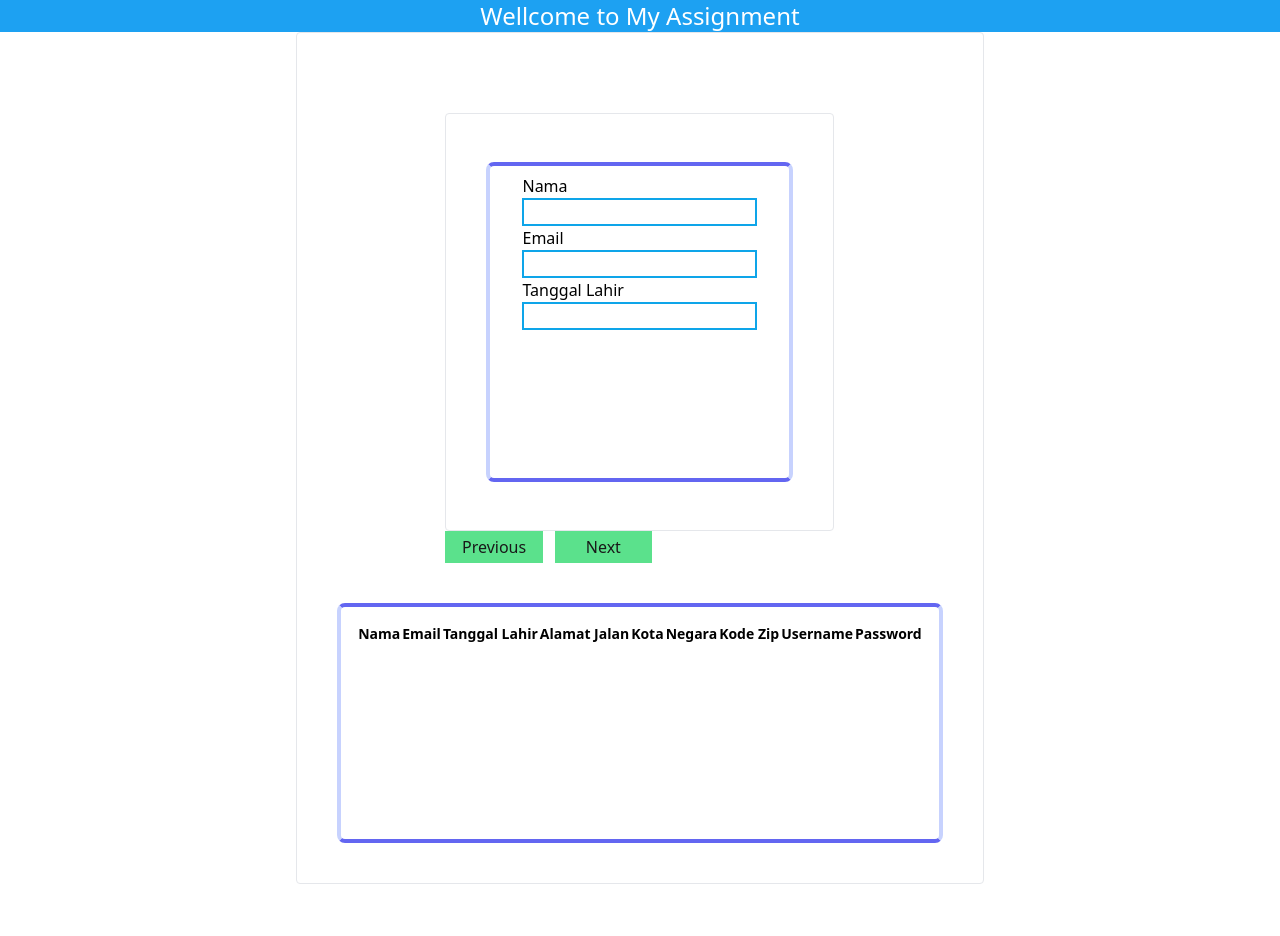
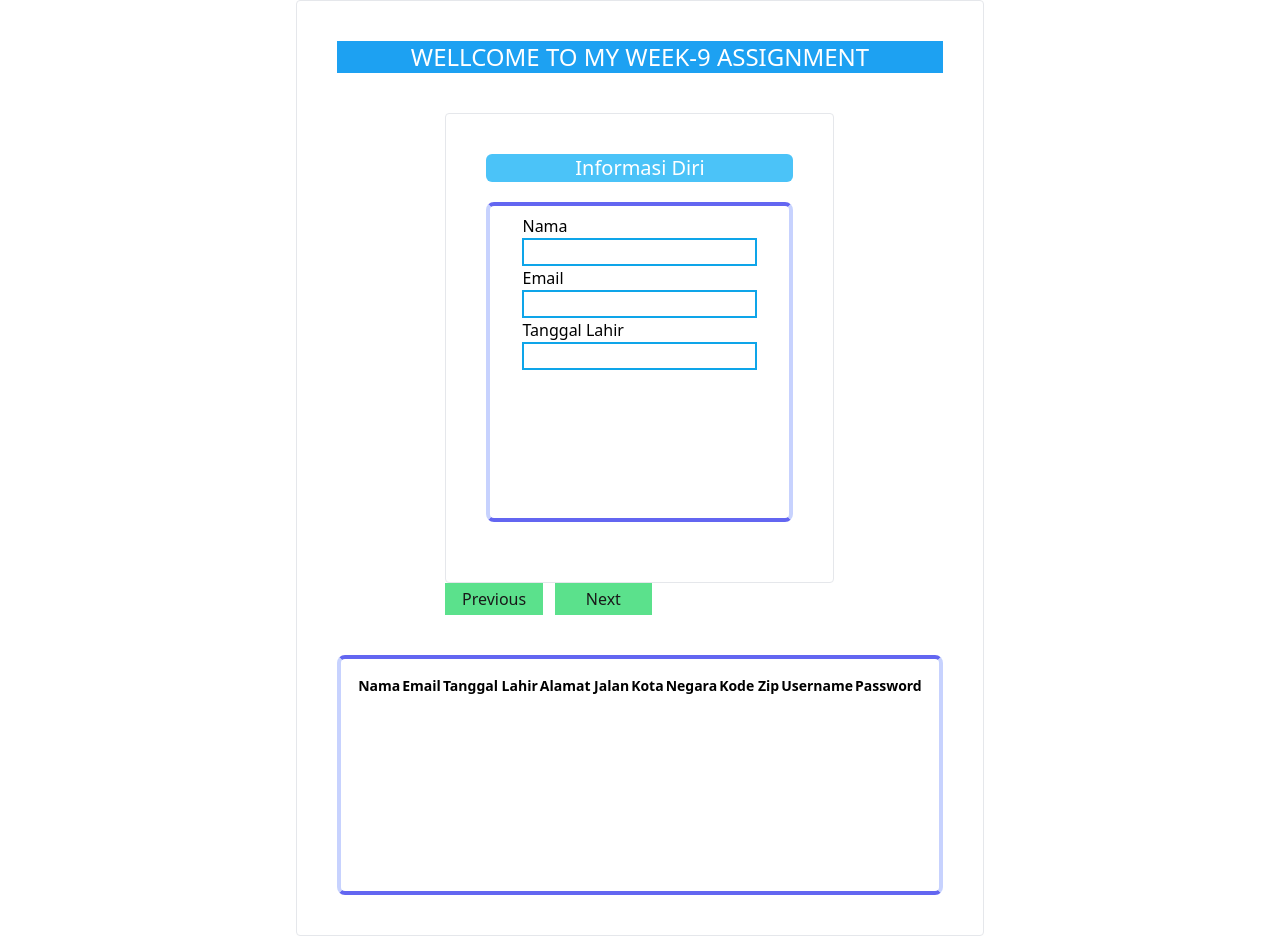
Before and after one commit to revou-fsse-3/Module-4-Imanmaris, a React (Vite) app: page / in a window 1280 px wide. Before the commit the page ends 884 px from the top, so only its background shows below. Built offline with nearby package versions, Linux system fonts and the light colour scheme; the HTML template or start-up script is replaced by a standard one.

Commit message:
first commit assignment week-10

```diff
--- a/src/App.tsx
+++ b/src/App.tsx
@@ -9,9 +9,10 @@ function App() {
   return (
     <>
 
-      <h1 className="text-2xl bg-[#1da1f2] text-white flex justify-center">Wellcome to My Assignment</h1>
 
-      <div className="flex flex-wrap flex-col items-center">
+
+      <div className="flex flex-wrap flex-col items-center justify-center">
+
       <HomeContainer />
       </div>
     </>
--- a/src/containers/HomeContainer/index.tsx
+++ b/src/containers/HomeContainer/index.tsx
@@ -59,7 +59,7 @@ const HomeContainer = () => {
             street: yup.string().required(),
             city: yup.string().required(),
             state: yup.string().required(),
-            code: yup.string().required(),
+            code: yup.number().required(),
             username: yup.string().required(),
             password: yup.string().required(),
 
@@ -73,10 +73,13 @@ const HomeContainer = () => {
         <>
             <Card border className={'flex flex-wrap flex-col items-center'}>
 
+                <h1 className="w-full text-2xl bg-[#1da1f2] text-white flex justify-center">WELLCOME TO MY WEEK-9 ASSIGNMENT</h1>
+
                     <Card border={false}>
                         {step === 1 && (
                             <Card border>
-                            <form onSubmit={forMik.handleSubmit} className=" h-[20rem] my-2 px-8 py-2 rounded-lg border-4 border-indigo-200 border-y-indigo-500 ">
+                                <h2 className="w-full text-xl bg-sky-400/[.9] text-white flex justify-center rounded-md">Informasi Diri</h2>
+                                <form onSubmit={forMik.handleSubmit} className=" h-[20rem] my-5 px-8 py-2 rounded-lg border-4 border-indigo-200 border-y-indigo-500 ">
                                     <div>
                                         <Text>{'Nama'}</Text>
                                         <Input className="border-solid border-2 border-sky-500"
@@ -128,7 +131,8 @@ const HomeContainer = () => {
 
                         {step === 2 && (
                             <Card border>
-                            <form onSubmit={forMik.handleSubmit} className=" h-[25rem] my-2 px-8 py-2 rounded-lg border-4 border-indigo-200 border-y-indigo-500 ">
+                                <h2 className="w-full text-xl bg-sky-400/[.9] text-white flex justify-center rounded-md">Informasi Tempat Tinggal</h2>
+                                <form onSubmit={forMik.handleSubmit} className=" h-[25rem] my-5 px-8 py-2 rounded-lg border-4 border-indigo-200 border-y-indigo-500 ">
                                     <div>
                                         <Text>{'Alamat Jalan'}</Text>
                                         <Input className="border-solid border-2 border-sky-500"
@@ -195,7 +199,8 @@ const HomeContainer = () => {
 
                         {step === 3 && (
                             <Card border>
-                            <form onSubmit={forMik.handleSubmit} className=" h-[20rem] my-2 px-8 py-2 rounded-lg border-4 border-indigo-200 border-y-indigo-500 ">
+                                <h2 className="w-full text-xl bg-sky-400/[.9] text-white flex justify-center rounded-md">Registrasi Akun</h2>
+                                <form onSubmit={forMik.handleSubmit} className=" h-[20rem] my-5 px-8 py-2 rounded-lg border-4 border-indigo-200 border-y-indigo-500 ">
                                     <div>
                                         <Text>{'Username'}</Text>
                                         <Input className="border-solid border-2 border-sky-500"
```
Lines whose indentation alone changed are shown as unchanged.
